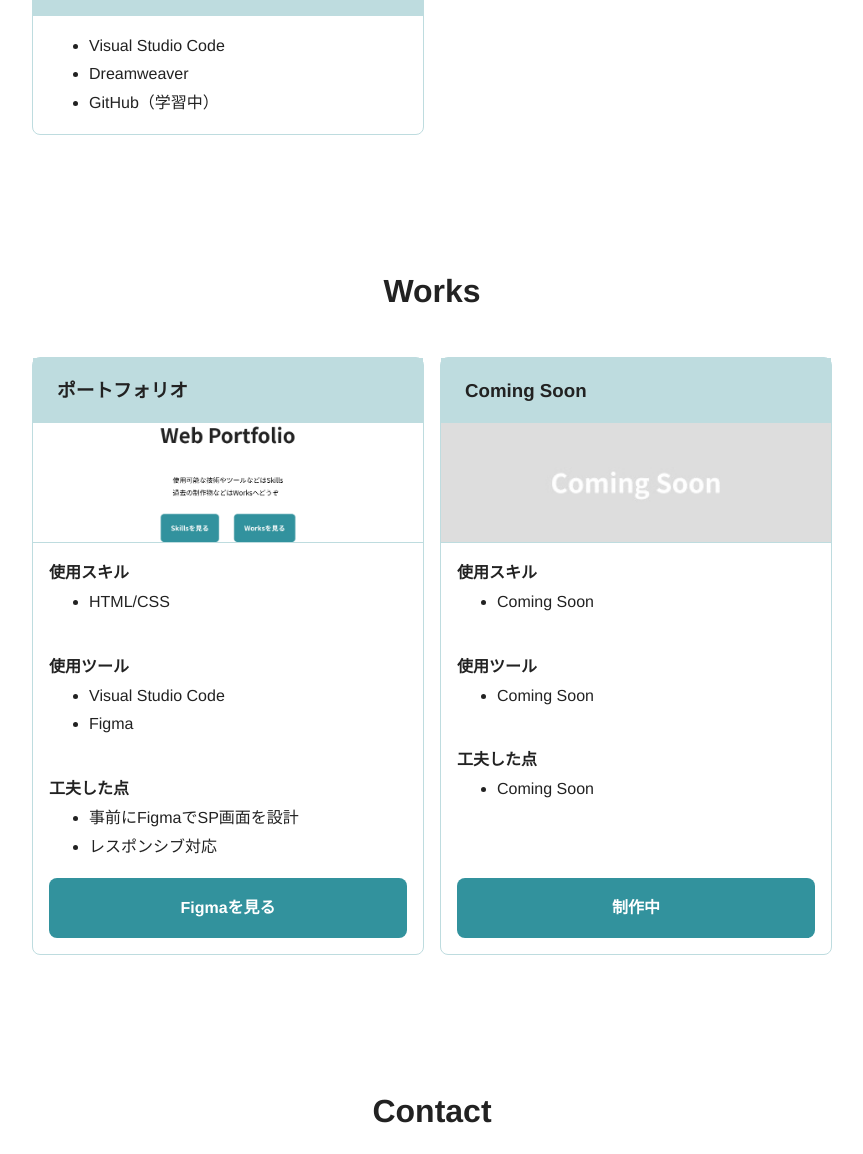
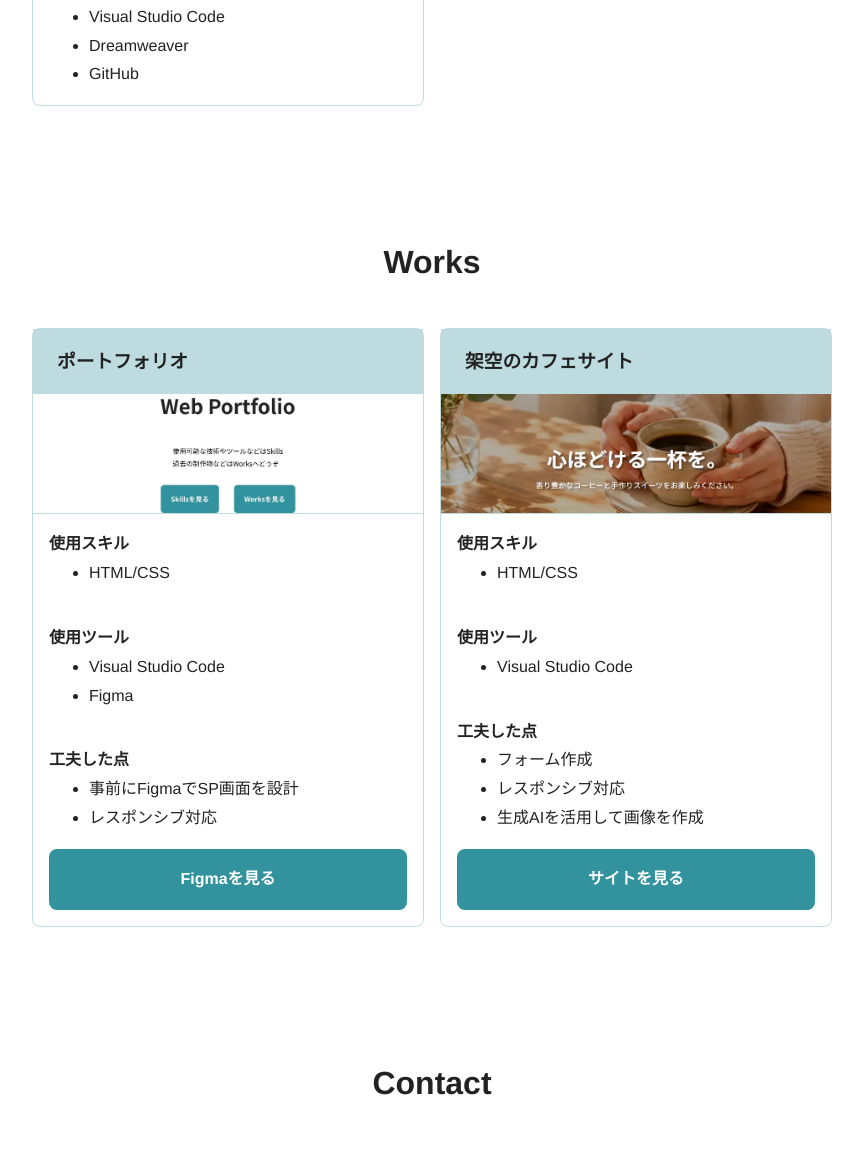
Before and after one commit to am-craftnote/portfolio, a plain HTML site: page index.html in a window 1280 px wide. Shown: the part 2594-3748 px from the top of the page, without its empty margins (208-1071 px from the left). Drawn offline with nearby package versions, Linux system fonts and the light colour scheme.

Commit message:
Add files via upload

```diff
--- a/index.html
+++ b/index.html
@@ -39,7 +39,7 @@
     <section id="skills">
       <h2>Skills</h2>
       <div class="skill-text">
-        <p>HTML、CSSの基礎的な学習が完了したので、現在はJavaScript・Figma・GitHubなどを中心に学んでいます。今後はバナー作成なども学習を予定しています。</p>
+        <p>HTML、CSSの基礎的な学習が完了したので、現在はJavaScript・Figmaなどを中心に学んでいます。今後はバナー作成なども学習を予定しています。</p>
       </div>
       <div class="card-wrap">
         <div class="card-box">
@@ -113,7 +113,6 @@
             <div class="card-cont">
               <h4>Illustrator</h4>
               <ul>
-                <li>パスを用いた図形作成</li>
                 <li>素材切り抜き</li>
                 <li>簡単なイラスト作成</li>
               </ul>
@@ -155,7 +154,7 @@
               <ul>
                 <li>Visual Studio Code</li>
                 <li>Dreamweaver</li>
-                <li>GitHub（学習中）</li>
+                <li>GitHub</li>
               </ul>
             </div>
           </div>
@@ -171,7 +170,7 @@
           </div>
           <div class="card-body work-body">
             <div class="card-img">
-              <img src="images/works-01.jpg" alt="ポートフォリオサムネイル画像" class="works-img01">
+              <img src="images/works-01.webp" alt="ポートフォリオサムネイル画像" class="works-img01">
             </div>
             <div class="card-cont">
               <h4>使用スキル</h4>
@@ -201,6 +200,39 @@
         </div>
         <div class="card-box">
           <div class="card-header">
+            <h3>架空のカフェサイト</h3>
+          </div>
+          <div class="card-body work-body">
+            <div class="card-img">
+              <img src="images/works-02.webp" alt="架空のカフェサイト">
+            </div>
+            <div class="card-cont">
+              <h4>使用スキル</h4>
+              <ul>
+                <li>HTML/CSS</li>
+              </ul>
+            </div>
+            <div class="card-cont">
+              <h4>使用ツール</h4>
+              <ul>
+                <li>Visual Studio Code</li>
+              </ul>
+            </div>
+            <div class="card-cont">
+              <h4>工夫した点</h4>
+              <ul>
+                <li>フォーム作成</li>
+                <li>レスポンシブ対応</li>
+                <li>生成AIを活用して画像を作成</li>
+              </ul>
+            </div>
+            <div class="card-btn">
+              <a href="https://am-craftnote.github.io/cafe-site/" target="_blank" rel="noopener noreferrer" class="btn">サイトを見る</a>
+            </div>
+          </div>
+        </div>
+        <!-- <div class="card-box">
+          <div class="card-header">
             <h3>Coming Soon</h3>
           </div>
           <div class="card-body work-body">
@@ -226,10 +258,10 @@
               </ul>
             </div>
             <div class="card-btn">
-              <a href="#" class="btn">制作中</a>
+              <a href="#" rel="noopener noreferrer" class="btn">制作中</a>
             </div>
           </div>
-        </div>
+        </div> -->
       </div>
     </section>
     <section id="contact">
```
Also changed, not shown: images/works-01.webp (added), images/works-02.webp (added).
